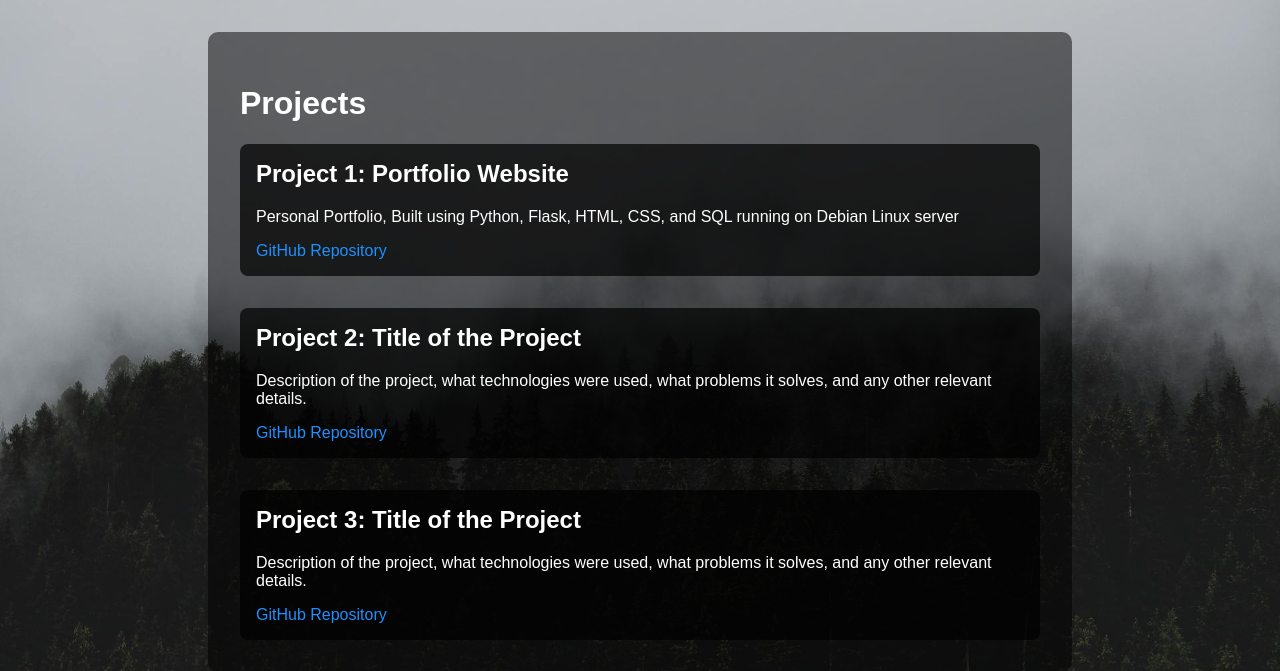
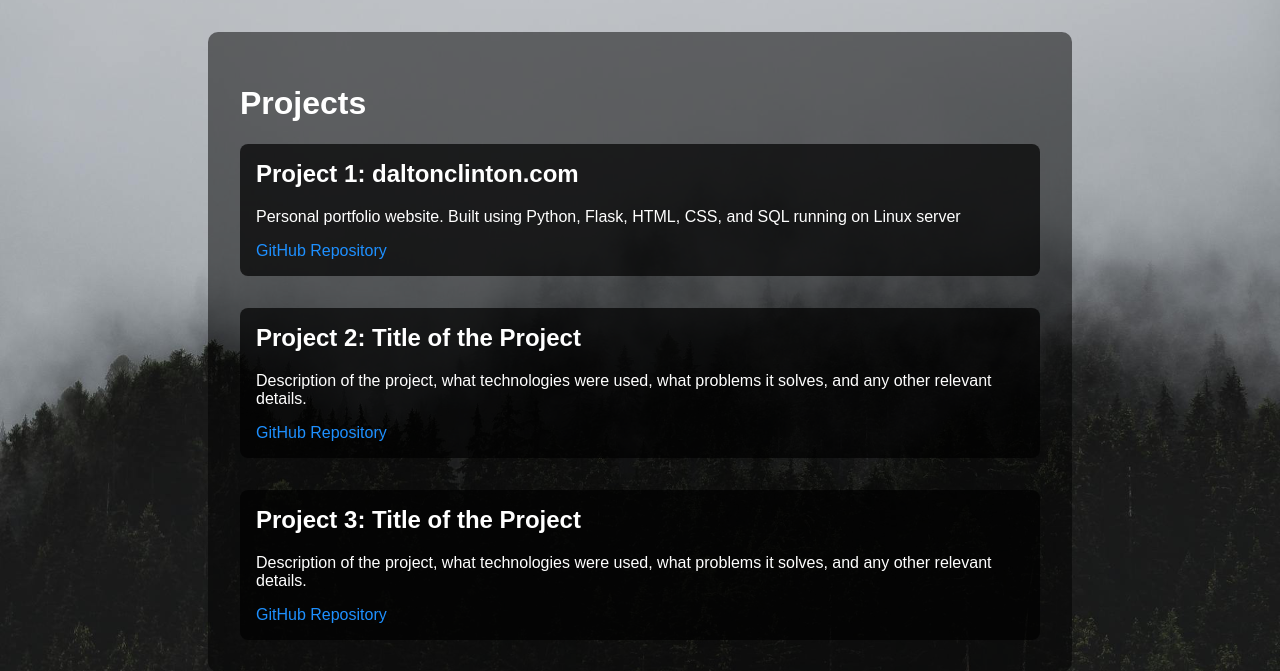
Before and after one commit to ThisIsMeWinning/portfolio-website, a Flask app: page /projects in a window 1280 px wide. Shown: the part 50-721 px from the top of the page. Run offline with Flask 3, Linux system fonts and the light colour scheme.

Commit message:
updated projects

```diff
--- a/app/templates/projects.html
+++ b/app/templates/projects.html
@@ -6,8 +6,8 @@
 <h1>Projects</h1>
 <div class="projects">
     <div class="project">
-        <h2>Project 1: Portfolio Website</h2>
-        <p>Personal Portfolio, Built using Python, Flask, HTML, CSS, and SQL running on Debian Linux server</p>
+        <h2>Project 1: daltonclinton.com</h2>
+        <p>Personal portfolio website. Built using Python, Flask, HTML, CSS, and SQL running on Linux server</p>
         <a href="https://github.com/ThisIsMeWinning/portfolio-website" target="_blank">GitHub Repository</a>
     </div>
     <div class="project">
```
